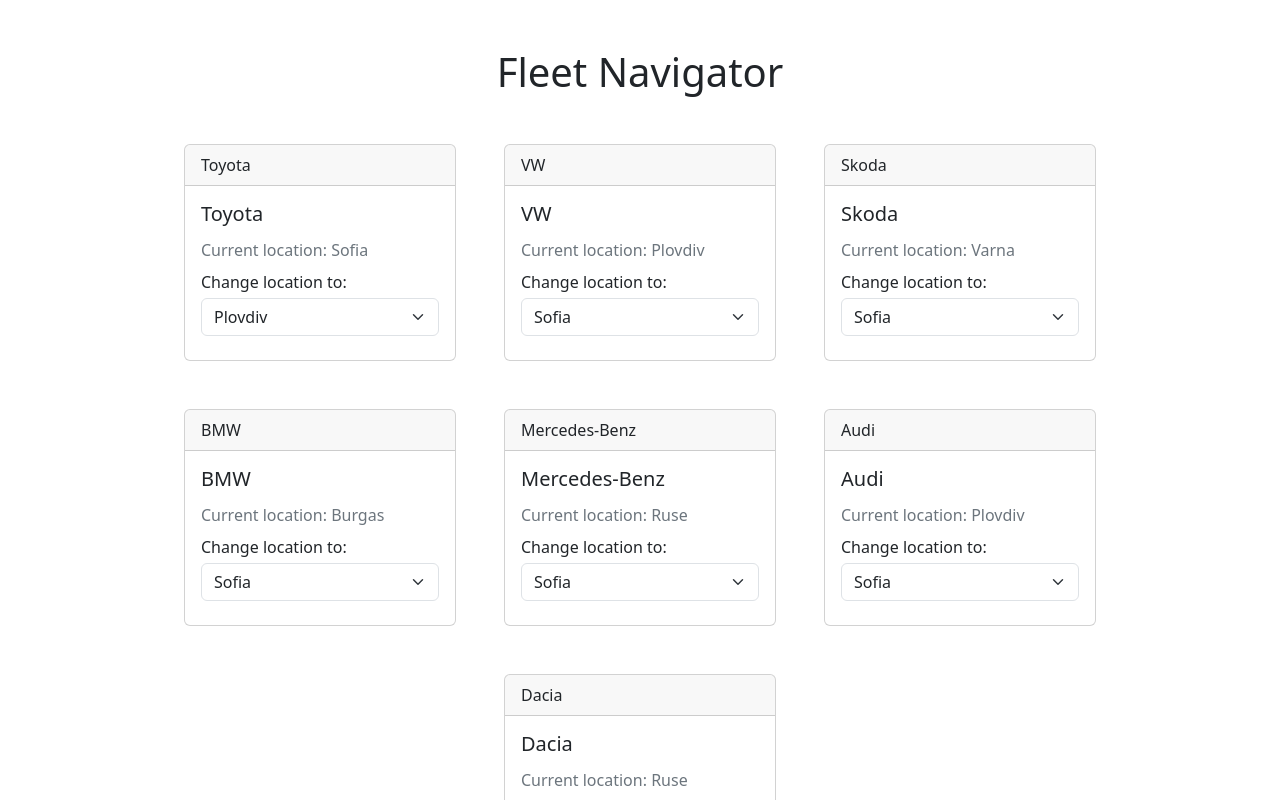
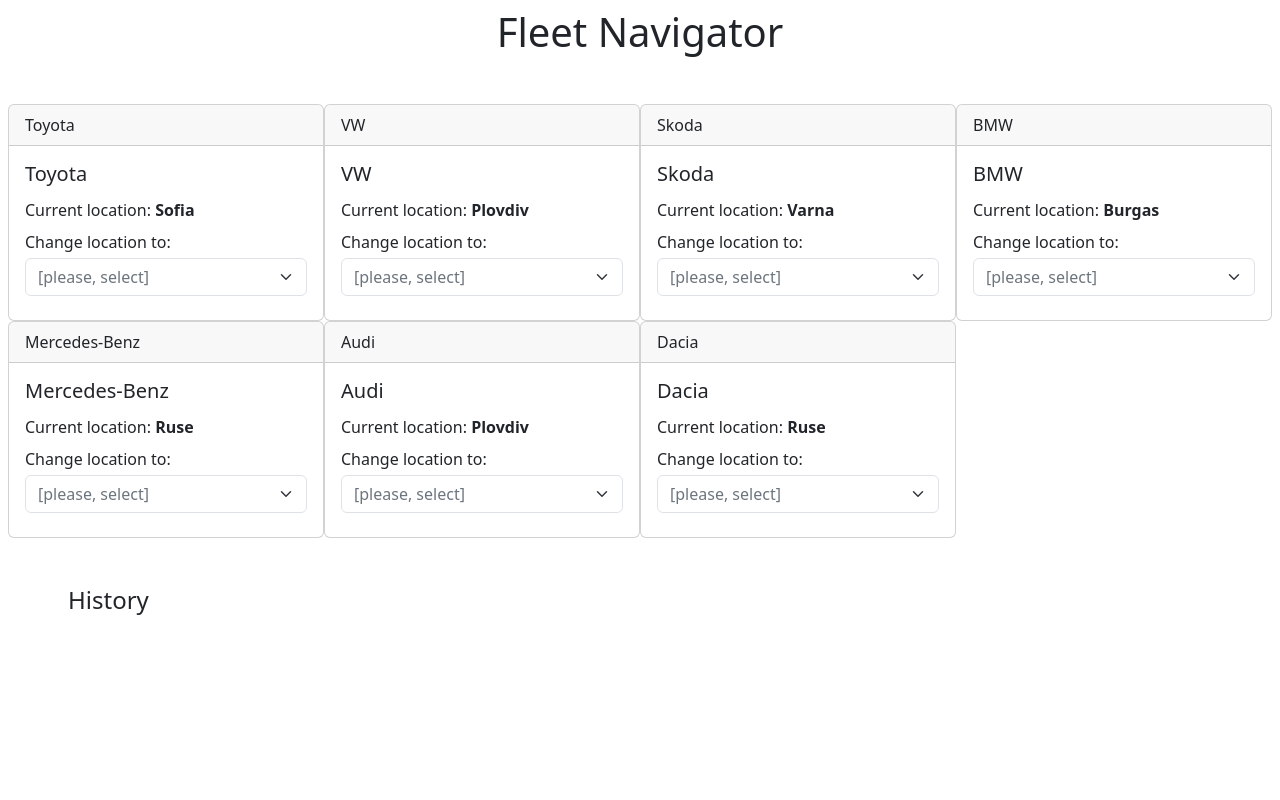
Before and after one commit to thivernale/angular-app-showcase, an Angular app: page /fleet-navigator in a window 1280 px wide. Shown: the top 800 px of the page. Built offline with nearby package versions, Linux system fonts and the light colour scheme.

Commit message:
Fleet formatting

```diff
--- a/src/app/fleet/components/vehicle/vehicle.component.html
+++ b/src/app/fleet/components/vehicle/vehicle.component.html
@@ -2,12 +2,15 @@
   <div class="card-header">{{ vehicle.name }}</div>
   <div class="card-body d-flex flex-column gap-2">
     <h5 class="card-title">{{ vehicle.name }}</h5>
-    <div class="fs-6 card-subtitle text-secondary">Current location: {{ getLocationName(vehicle.location) }}</div>
-    <label for="location-select" class="form-label">
+    <div class="fs-6 card-subtitle ">Current location: <span
+      class="fw-bold">{{ getLocationName(vehicle.location) }}</span>
+    </div>
+    <label class="form-label" for="location-select">
       Change location to:
-      <select class="form-select mt-1" (change)="changeLocation($event)">
+      <select (change)="changeLocation($event)" [ngClass]="{'text-secondary': true}" class="form-select mt-1">
+        <option class="text-secondary" value="">[please, select]</option>
         @for (region of getRegions(); track region.id) {
-          <option [value]="region.id">{{ region.name }}</option>
+          <option [value]="region.id" class="text-black">{{ region.name }}</option>
         }
       </select>
     </label>
--- a/src/app/fleet/components/vehicle/vehicle.component.ts
+++ b/src/app/fleet/components/vehicle/vehicle.component.ts
@@ -1,3 +1,4 @@
+import { NgClass } from '@angular/common';
 import { Component, inject, Input } from '@angular/core';
 import { RegionService } from '../../services/region.service';
 import { VehicleService } from '../../services/vehicle.service';
@@ -6,12 +7,14 @@
 @Component({
   selector: 'app-vehicle',
   templateUrl: './vehicle.component.html',
+  imports: [
+    NgClass
+  ]
 })
 export class VehicleComponent {
-  private vehicleService = inject(VehicleService);
-  private regionService = inject(RegionService);
-
   @Input() vehicle!: Vehicle;
+  private readonly vehicleService = inject(VehicleService);
+  private readonly regionService = inject(RegionService);
 
   getRegions() {
     return this.regionService.getRegions()
--- a/src/app/fleet/fleet-navigator.component.html
+++ b/src/app/fleet/fleet-navigator.component.html
@@ -1,9 +1,9 @@
-<div class="container-fluid p-5 justify-content-center">
+<div class="container-fluid p-2 justify-content-center">
   <h1 class="mb-5 text-center">Fleet Navigator</h1>
 
-  <div class="d-flex flex-row flex-wrap gap-5 justify-content-center m-5">
+  <div class="d-flex flex-row flex-wrap justify-content-start">
     @for (vehicle of vehicles$ | async; track vehicle.id) {
-      <div class="col-3">
+      <div class="col-12 col-md-6 col-lg-4 col-xl-3">
         <app-vehicle [vehicle]="vehicle"/>
       </div>
     }
```
